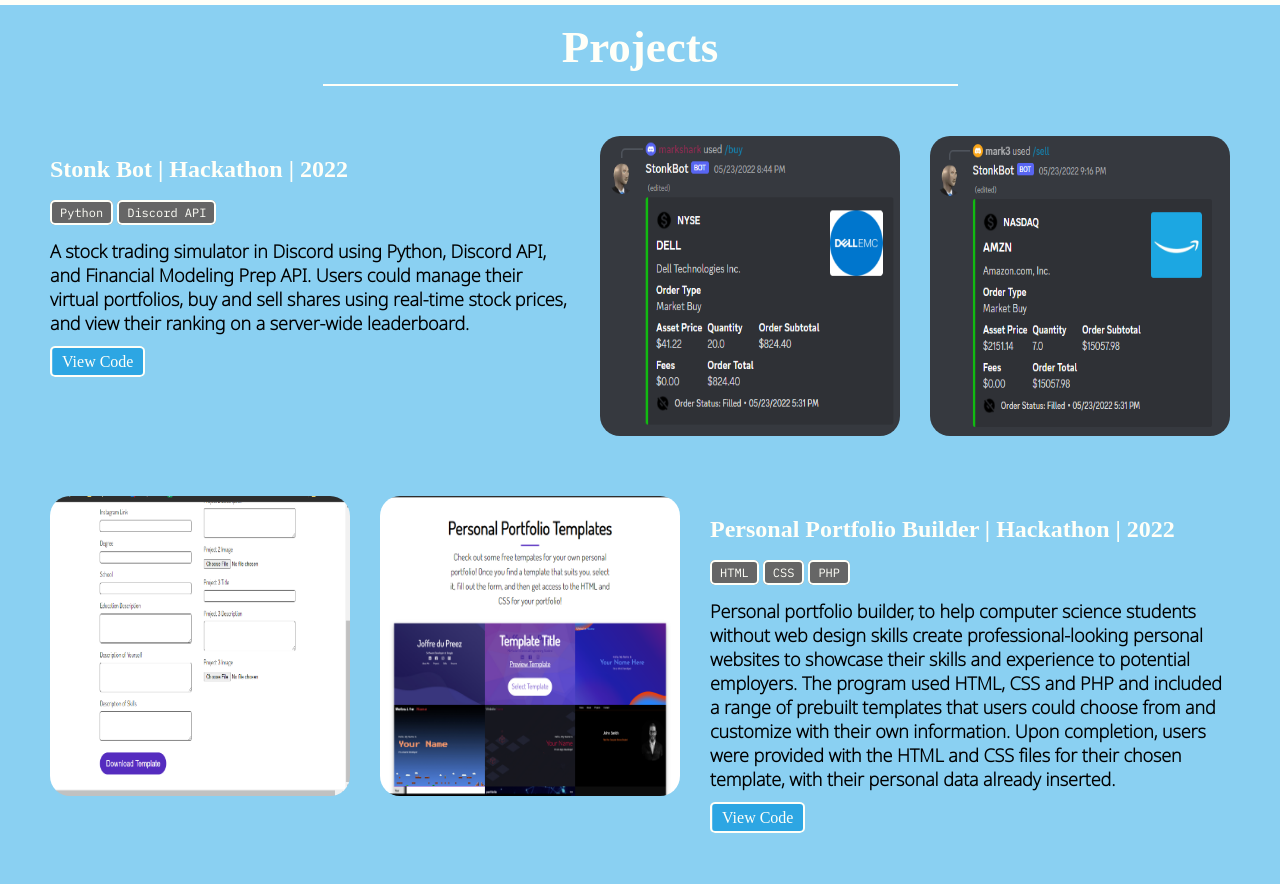
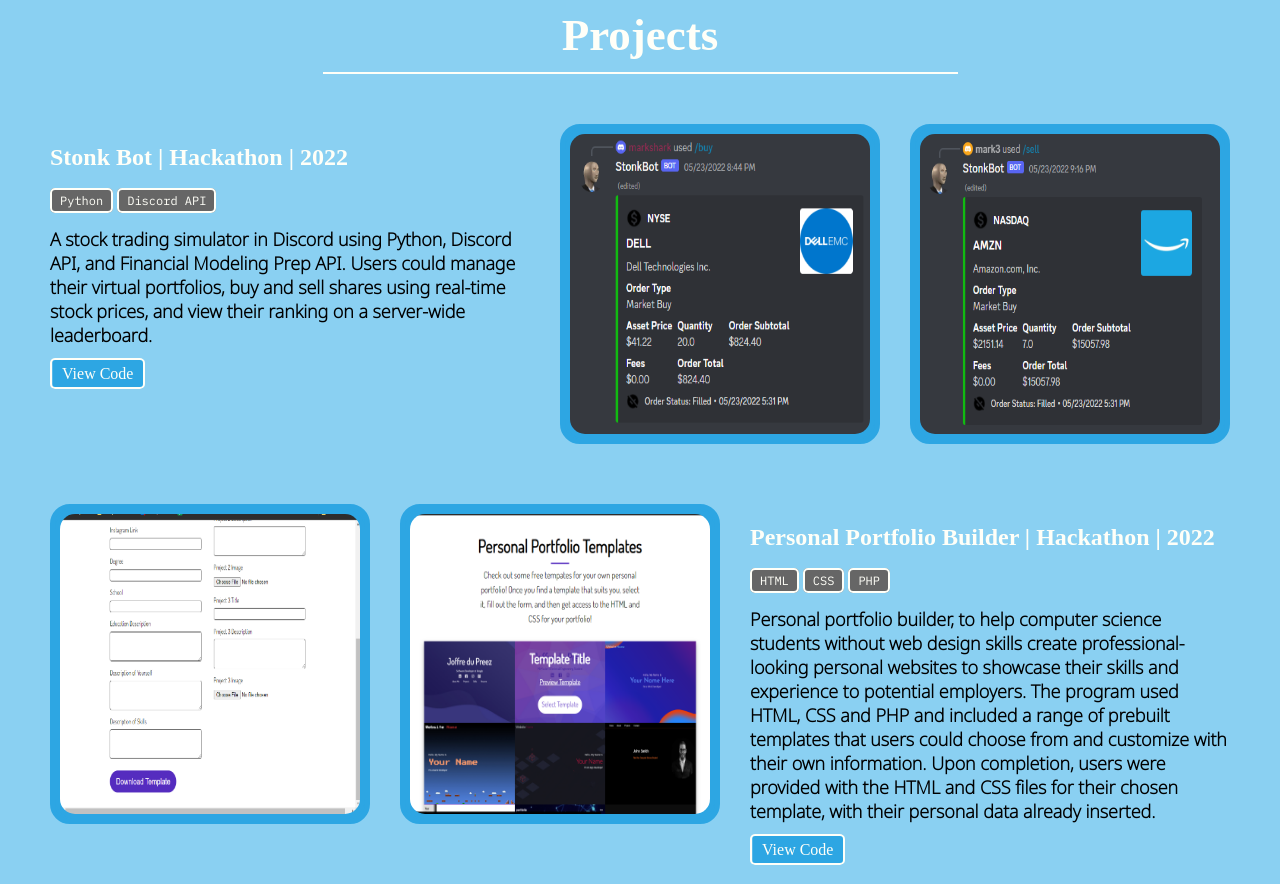
Before and after one commit to markschm/Portfolio, a plain HTML site: page index.html in a window 1280 px wide. Shown: the part 1560-2444 px from the top of the page. Drawn offline with Linux system fonts and the light colour scheme.

Commit message:
decreased border size for about section and added borders to project images

```diff
--- a/index.html
+++ b/index.html
@@ -79,8 +79,13 @@
             </div>
 
             <div class="project">
-                <img class="proj-image" src="assets/projects/sell_command_stonk_bot.png"/>
-                <img class="proj-image" src="assets/projects/buy_command_stonk_bot.png"/>
+                <div class="proj-image">
+                    <img src="assets/projects/sell_command_stonk_bot.png"/>
+                </div>
+
+                <div class="proj-image">
+                    <img src="assets/projects/buy_command_stonk_bot.png"/>
+                </div>
 
                 <div class="proj-info">
                     <h2>Stonk Bot | Hackathon | 2022</h2>
@@ -98,8 +103,12 @@
             </div>
 
             <div class="project">
-                <img class="proj-image" src="assets/projects/portolio_forum.png"/>
-                <img class="proj-image" src="assets/projects/portfolio_home.png"/>
+                <div class="proj-image">
+                    <img src="assets/projects/portolio_forum.png"/>
+                </div>
+                <div class="proj-image">
+                    <img src="assets/projects/portfolio_home.png"/>
+                </div>
 
                 <div class="proj-info">
                     <h2>Personal Portfolio Builder | Hackathon | 2022</h2>
@@ -121,7 +130,9 @@
             </div>
 
             <div class="project">
-                <img class="proj-image" style="background-color: white;" src="assets/coming_soon.png"/>
+                <div class="proj-image">
+                    <img style="background-color: white;" src="assets/coming_soon.png"/>
+                </div>
 
                 <div class="proj-info">
                     <h2>MLB Data Explorer | 2023</h2>
--- a/styles.css
+++ b/styles.css
@@ -117,7 +117,7 @@ p {
     max-width: 350px;
     flex: 1;
     text-align: center;
-    border: 7px solid black;
+    border: 1px solid black;
     border-radius: 25px;
     padding: 20px 5px;
     height: inherit;
@@ -163,9 +163,11 @@ p {
     color: #FFFFF8;
 }
 
-#projects img {
+.project img {
     width: 300px;
     height: 300px;
+    border: 5px solid #2DA6E3;
+    border-radius: 20px;
 }
 
 #projects hr {
@@ -186,8 +188,20 @@ p {
     color: #FFFFF8;
 }
 
+.project:hover > .proj-image {
+    border-color: #8AD0F2;
+    background-color: #8AD0F2;
+}
+
+.project:hover > .proj-image > img {
+    border-color: #8AD0F2;
+}
+
 .proj-image {
     border-radius: 20px;
+    background-color: #2DA6E3;
+    border: 5px solid #2DA6E3;
+    height: 310px;
 }
 
 .project:nth-child(even) {
```
